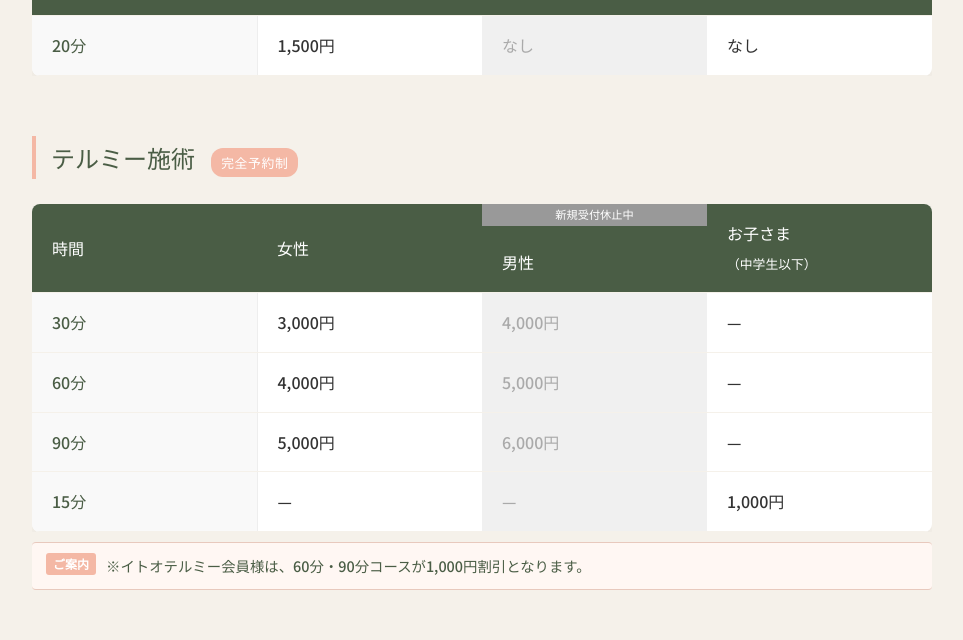
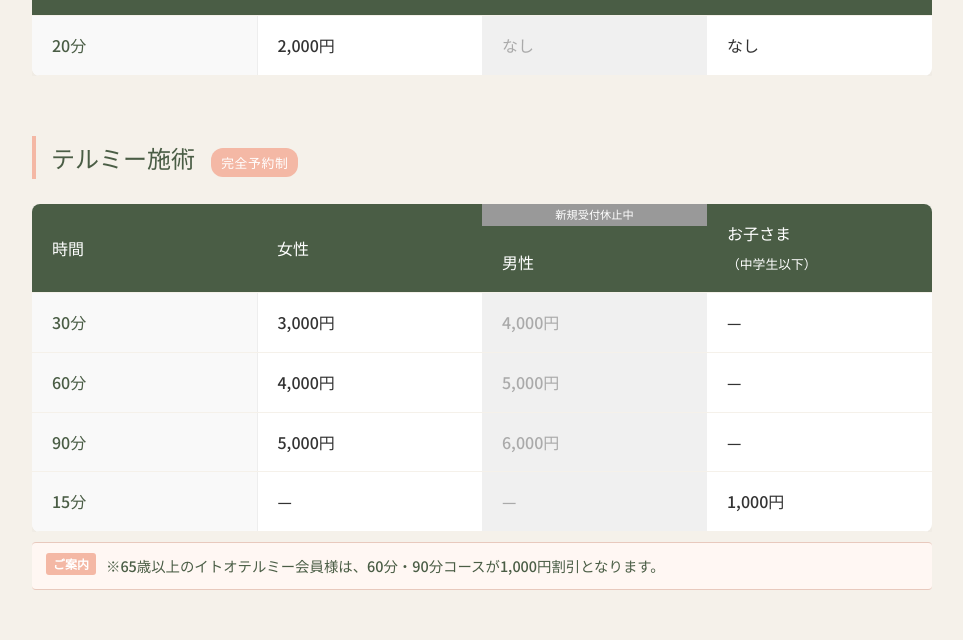
Before and after one commit to tomixxxxx/nukumori-web, a plain HTML site: page index.html in a window 1280 px wide. Shown: the part 3990-4630 px from the top of the page, without its empty margins (158-1121 px from the left). Drawn offline with Linux system fonts and the light colour scheme; a web font is replaced by a local one.

Commit message:
feat: update landing page content and layout in index html

```diff
--- a/index.html
+++ b/index.html
@@ -164,7 +164,7 @@
                                 <tbody>
                                     <tr>
                                         <td>20分</td>
-                                        <td>1,500円</td>
+                                        <td>2,000円</td>
                                         <td>なし</td>
                                         <td>なし</td>
                                     </tr>
@@ -215,7 +215,7 @@
                                 </tbody>
                             </table>
                         </div>
-                        <p class="price-note">※イトオテルミー会員様は、60分・90分コースが1,000円割引となります。</p>
+                        <p class="price-note">※65歳以上のイトオテルミー会員様は、60分・90分コースが1,000円割引となります。</p>
                     </div>
                     <div class="menu-block service-block">
                         <h3>施術および初回体験後のサービス</h3>
```
